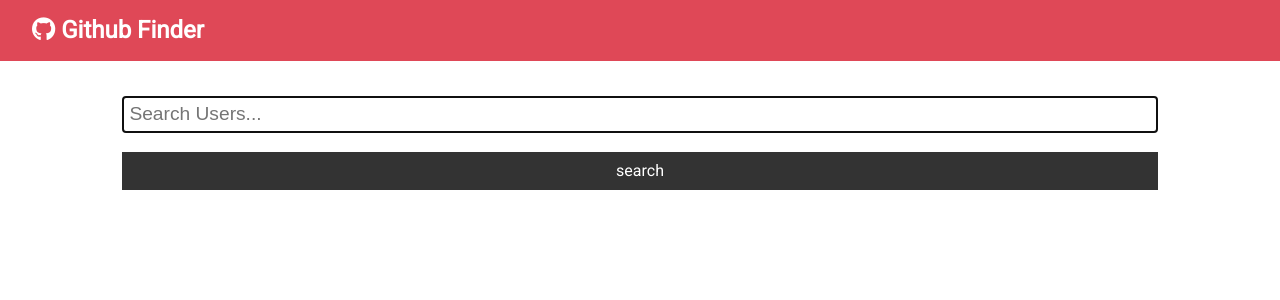
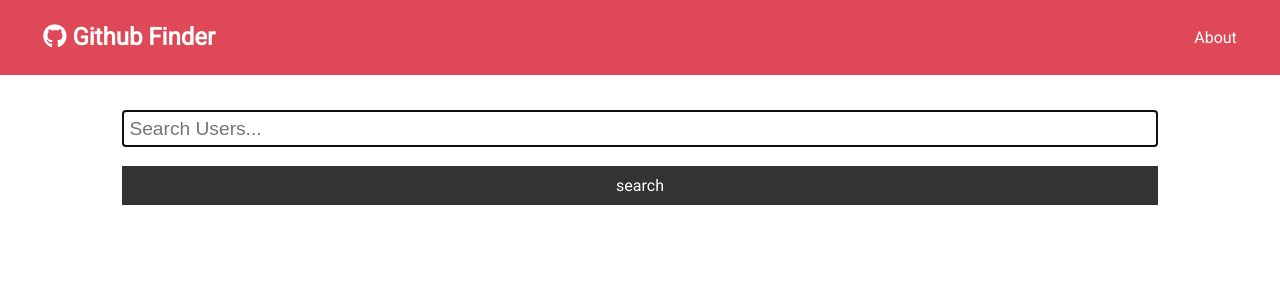
Before and after one commit to casee8/github_finder_brad_traversy, a React (Create React App) app: page / in a window 1280 px wide. Shown: the top 300 px of the page. Built offline with nearby package versions, Linux system fonts and the light colour scheme.

Commit message:
add links

```diff
--- a/src/App.js
+++ b/src/App.js
@@ -56,9 +56,9 @@
 
     return (
       <div className='App'>
-        <Navbar title='Github Finder' icon='fab fa-github' />
-        <div className='container'>
-          <Router>
+        <Router>
+          <Navbar title='Github Finder' icon='fab fa-github' />
+          <div className='container'>
             <Routes>
               <Route
                 exact
@@ -78,8 +78,8 @@
               />
               <Route exact path='/about' element={<About />} />
             </Routes>
-          </Router>
-        </div>
+          </div>
+        </Router>
       </div>
     );
   }
--- a/src/components/layout/Navbar.js
+++ b/src/components/layout/Navbar.js
@@ -1,12 +1,20 @@
 import React from "react";
+import { Link } from "react-router-dom";
 import PropTypes from "prop-types"; //impt
 
-const Navbar = ({icon, title}) => {
+const Navbar = ({ icon, title }) => {
   return (
     <nav className='navbar bg-primary'>
-      <h1>
-        <i className={icon}></i> {title}
-      </h1>
+      <Link to='/'>
+        <h1>
+          <i className={icon}></i> {title}
+        </h1>
+      </Link>
+      <ul>
+        <li>
+          <Link to='/about'>About</Link>
+        </li>
+      </ul>
     </nav>
   );
 };
@@ -29,6 +37,6 @@
 Navbar.propTypes = {
   title: PropTypes.string.isRequired,
   icon: PropTypes.string.isRequired,
-}
+};
 
 export default Navbar;
```
